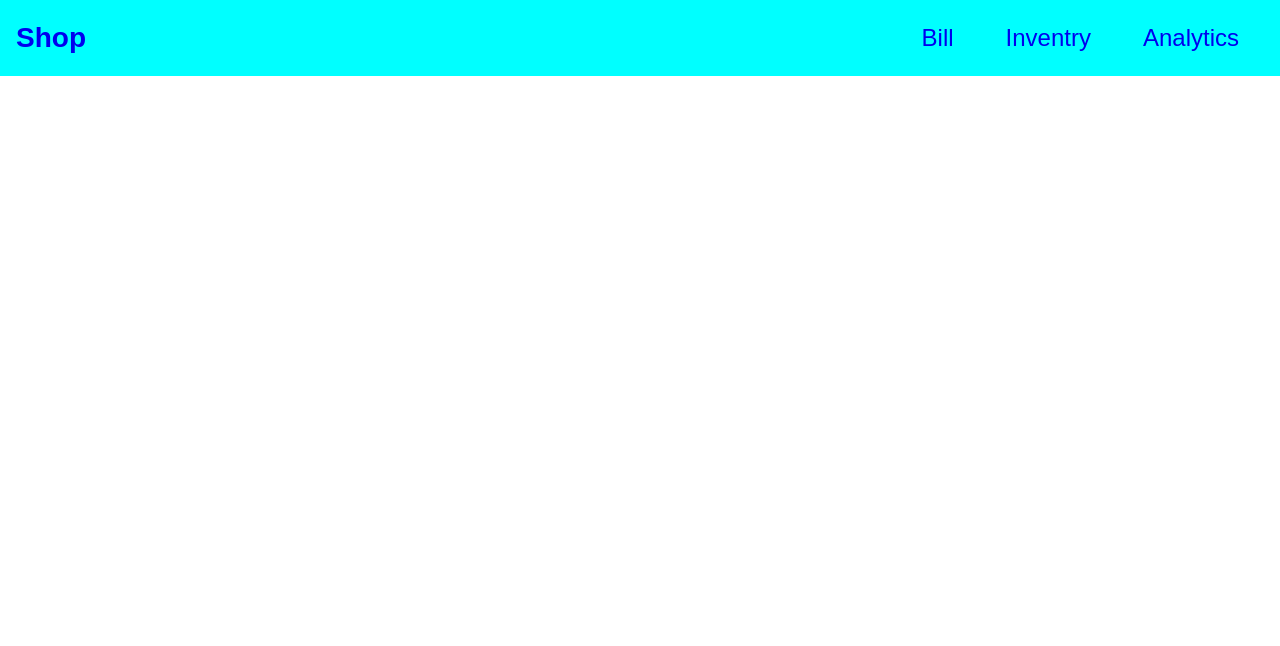
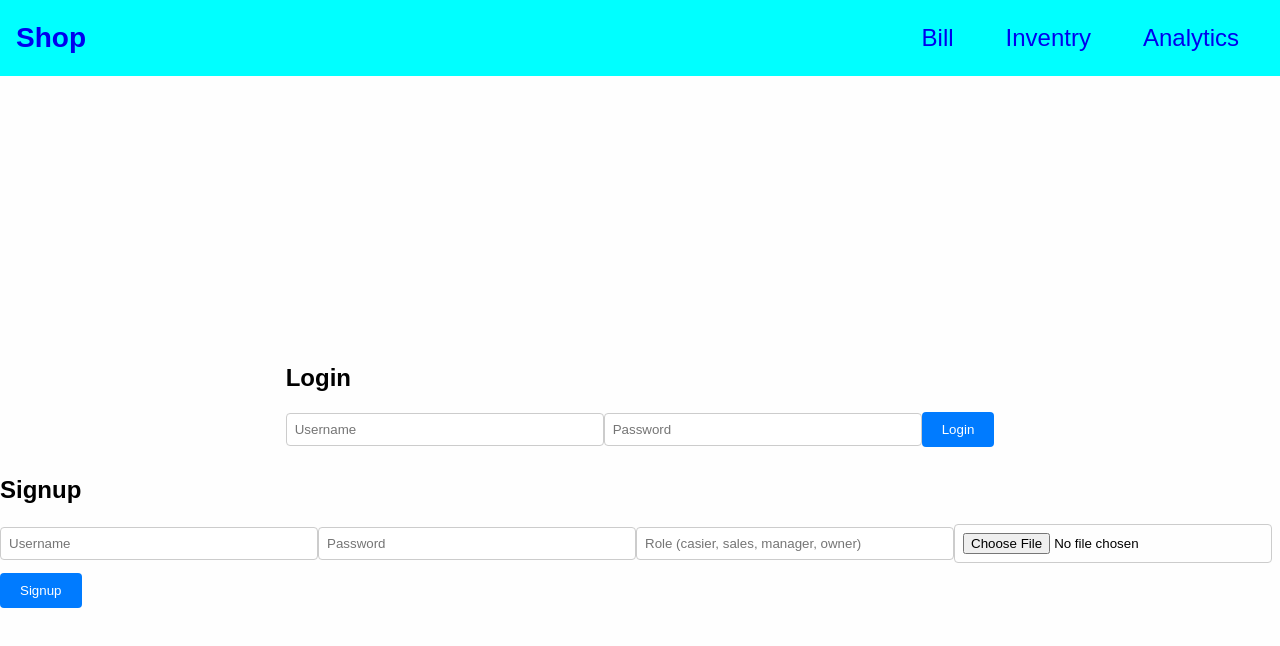
Before and after one commit to Dinesh001-S/product-sales-manager, a React (Create React App) app: page / in a window 1280 px wide. Shown: the top 646 px of the page. Built offline with nearby package versions, Linux system fonts and the light colour scheme.

Commit message:
log in 1st commit

```diff
--- a/package.json
+++ b/package.json
@@ -7,11 +7,13 @@
     "@testing-library/react": "^13.4.0",
     "@testing-library/user-event": "^13.5.0",
     "axios": "^1.6.7",
+    "bcryptjs": "^2.4.3",
     "body-parser": "^1.20.2",
     "chart.js": "^4.4.2",
     "cors": "^2.8.5",
     "express": "^4.18.3",
-    "mongoose": "^8.2.1",
+    "mongoose": "^8.2.2",
+    "multer": "^1.4.5-lts.1",
     "react": "^18.2.0",
     "react-chartjs-2": "^5.2.0",
     "react-dom": "^18.2.0",
--- a/src/App.js
+++ b/src/App.js
@@ -4,12 +4,14 @@ import Navbar from './components/Navbar';
 import Bill from './components/pages/bill';
 import Inventry from './components/pages/Inventry';
 import Analytics from './components/pages/analytics';
+import Login from './components/pages/login';
 
 function App() {
   return (
     <div className="App">
       <Navbar/>
       <Routes>
+        <Route path='/' element={<Login/>}/>
         <Route path='/bill' element={<Bill/>}/>
         <Route path='/Inventry' element={<Inventry/>}/>
         <Route path='/analytics' element={<Analytics/>}/>
--- /dev/null
+++ b/src/components/pages/login.js
@@ -0,0 +1,126 @@
+// Import necessary modules
+import React, { useState } from 'react';
+import axios from 'axios';
+
+// CSS styles
+const styles = {
+  container: {
+    display: 'flex',
+    flexDirection: 'column',
+    alignItems: 'center',
+    justifyContent: 'center',
+    height: '100vh',
+  },
+  input: {
+    marginBottom: '10px',
+    padding: '8px',
+    borderRadius: '4px',
+    border: '1px solid #ccc',
+    width: '300px',
+  },
+  button: {
+    padding: '10px 20px',
+    borderRadius: '4px',
+    border: 'none',
+    backgroundColor: '#007bff',
+    color: '#fff',
+    cursor: 'pointer',
+  },
+};
+
+// Main Component
+const Login = () => {
+  // State variables for login and signup forms
+  const [loginData, setLoginData] = useState({ username: '', password: '' });
+  const [signupData, setSignupData] = useState({ username: '', password: '', role: '', image: null });
+
+  // Function to handle login form submission
+  const handleLogin = async () => {
+    try {
+      // Make POST request to login endpoint
+      const response = await axios.post('http://localhost:3002/login', loginData);
+      console.log(response.data); // Logged in user data
+    } catch (error) {
+      console.error('Login failed:', error);
+    }
+  };
+
+  // Function to handle signup form submission
+  const handleSignup = async () => {
+    try {
+      const formData = new FormData();
+      formData.append('username', signupData.username);
+      formData.append('password', signupData.password);
+      formData.append('role', signupData.role);
+      formData.append('image', signupData.image);
+
+      // Make POST request to signup endpoint
+      const response = await axios.post('http://localhost:3002/signup', formData, {
+        headers: {
+          'Content-Type': 'multipart/form-data'
+        }
+      });
+      console.log(response.data); // Newly created user data
+    } catch (error) {
+      console.error('Signup failed:', error);
+    }
+  };
+
+  // JSX for login and signup forms
+  return (
+    <div style={styles.container}>
+      <div>
+        <h2>Login</h2>
+        <input
+          style={styles.input}
+          type="text"
+          placeholder="Username"
+          value={loginData.username}
+          onChange={(e) => setLoginData({ ...loginData, username: e.target.value })}
+        />
+        <input
+          style={styles.input}
+          type="password"
+          placeholder="Password"
+          value={loginData.password}
+          onChange={(e) => setLoginData({ ...loginData, password: e.target.value })}
+        />
+        <button style={styles.button} onClick={handleLogin}>Login</button>
+      </div>
+      <div>
+        <h2>Signup</h2>
+        <input
+          style={styles.input}
+          type="text"
+          placeholder="Username"
+          value={signupData.username}
+          onChange={(e) => setSignupData({ ...signupData, username: e.target.value })}
+        />
+        <input
+          style={styles.input}
+          type="password"
+          placeholder="Password"
+          value={signupData.password}
+          onChange={(e) => setSignupData({ ...signupData, password: e.target.value })}
+        />
+        <input
+          style={styles.input}
+          type="text"
+          placeholder="Role (casier, sales, manager, owner)"
+          value={signupData.role}
+          onChange={(e) => setSignupData({ ...signupData, role: e.target.value })}
+        />
+        <input
+          style={styles.input}
+          type="file"
+          placeholder="Image"
+          accept="image/*"
+          onChange={(e) => setSignupData({ ...signupData, image: e.target.files[0] })}
+        />
+        <button style={styles.button} onClick={handleSignup}>Signup</button>
+      </div>
+    </div>
+  );
+};
+
+export default Login;
```
Also changed, not shown: server.js (+73 -0 lines), 1 other file (tests, documents, lock files or other folders).
